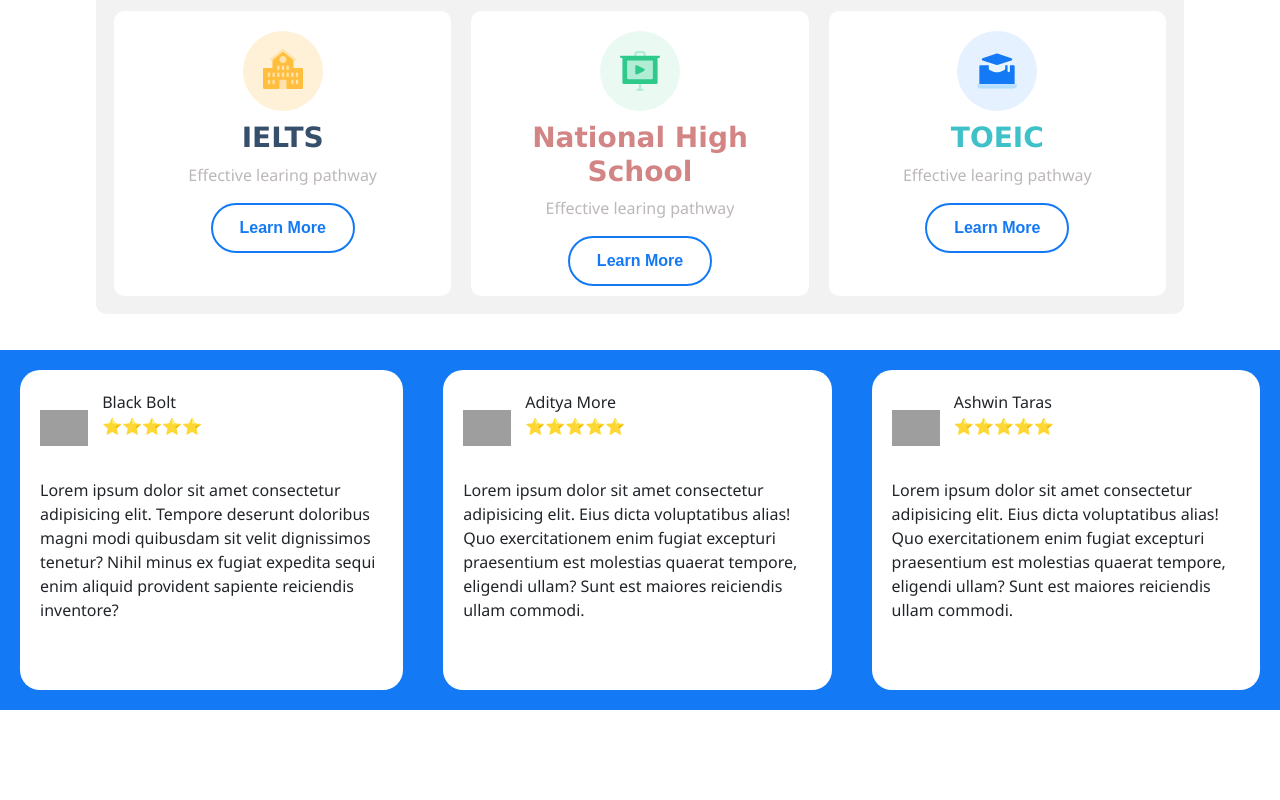
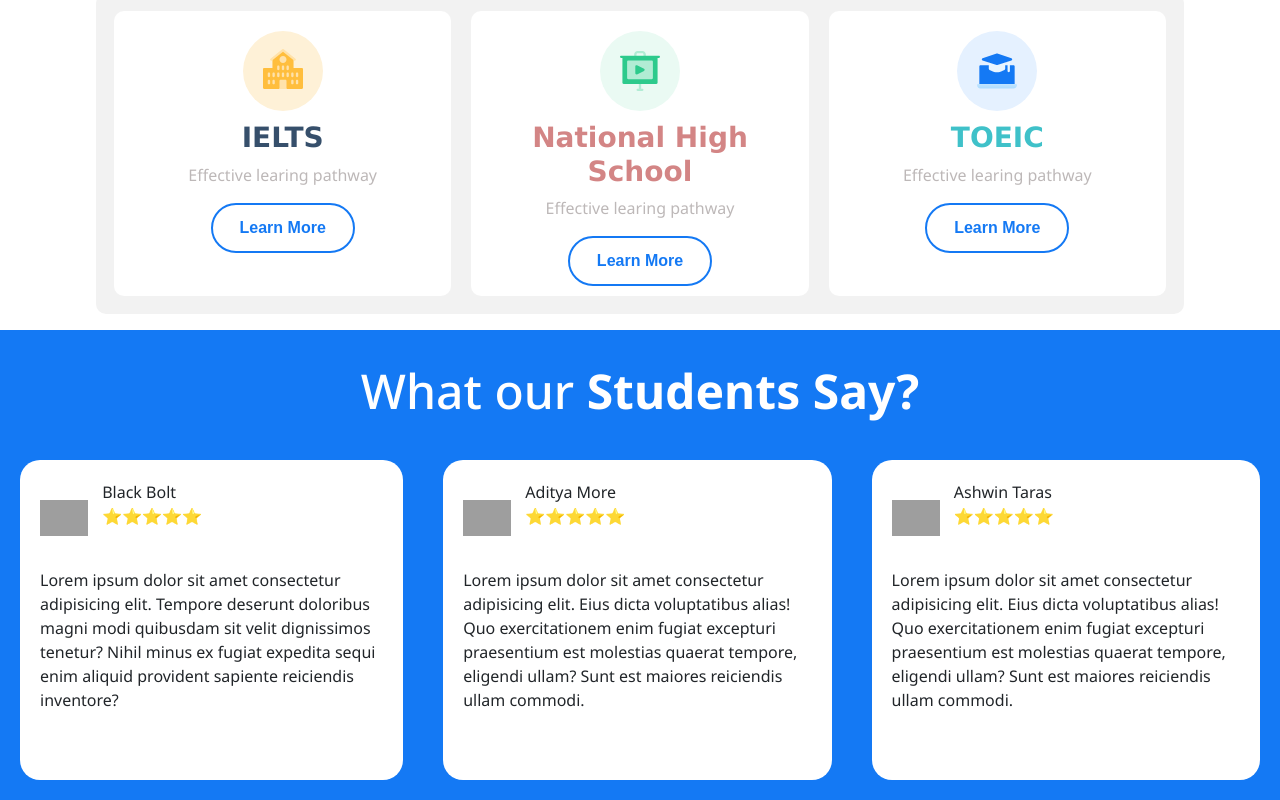
Before and after one commit to BlackBolt2003/PREP.VN-Redesigned-, a plain HTML site: page index.html in a window 1280 px wide. Shown: the part 887-1687 px from the top of the page. Before the commit the page ends 1597 px from the top, so only its background shows below. Drawn offline with nearby package versions, Linux system fonts and the light colour scheme; grey boxes are pictures that could not be loaded.

Commit message:
completed testimonial section

```diff
--- a/css/styles.css
+++ b/css/styles.css
@@ -188,8 +188,16 @@ body {
 /* Testimonial section below */
 
 #testimonial-section{
-  /* min-height: 100vh; */
   background-color: #1479f4;
+}
+
+#testimonial-section h1{
+  width: fit-content;
+  /* Element must have fixed width for below line to work */
+  margin: 0 auto;
+  padding: 2rem 0 0 0;
+  font-size: 3rem;
+  color: white;
 }
 
 .testimonial-container{
@@ -223,7 +231,7 @@ body {
 opacity: 0;
 filter: blur(10px);
 transform: translateX(-100%);
-transition: all 1s;
+transition: all 0.8s;
 }
 
 .show{
--- a/index.html
+++ b/index.html
@@ -164,6 +164,7 @@
 
   <!-- TESTIMONIAL SECTION -->
   <section id="testimonial-section">
+    <h1>What our <b>Students Say?</b></h1>
     <div class="testimonial-container">
       <div class="testimonial hidden">
         <img src="https://cdn.pixabay.com/photo/2015/10/05/22/37/blank-profile-picture-973460_1280.png" alt="">
```
Also changed, not shown: reference.webp (added).
